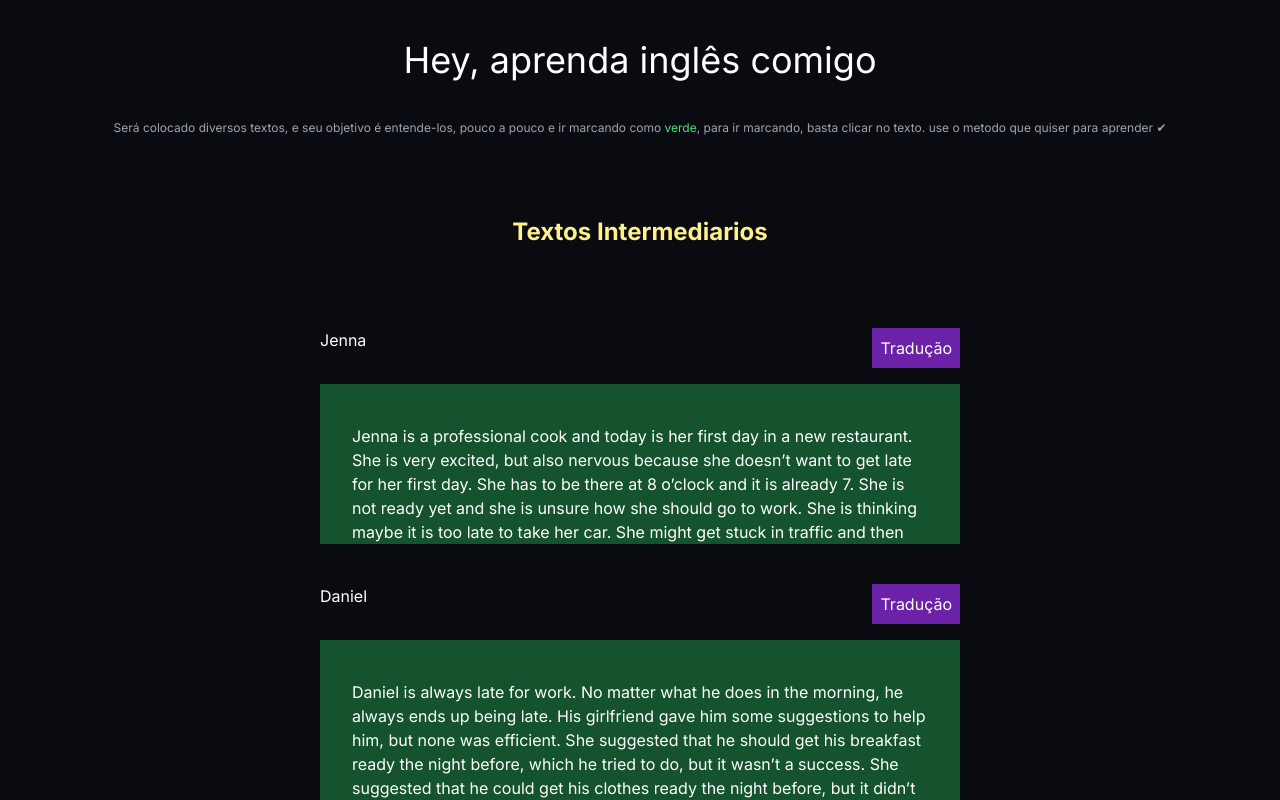
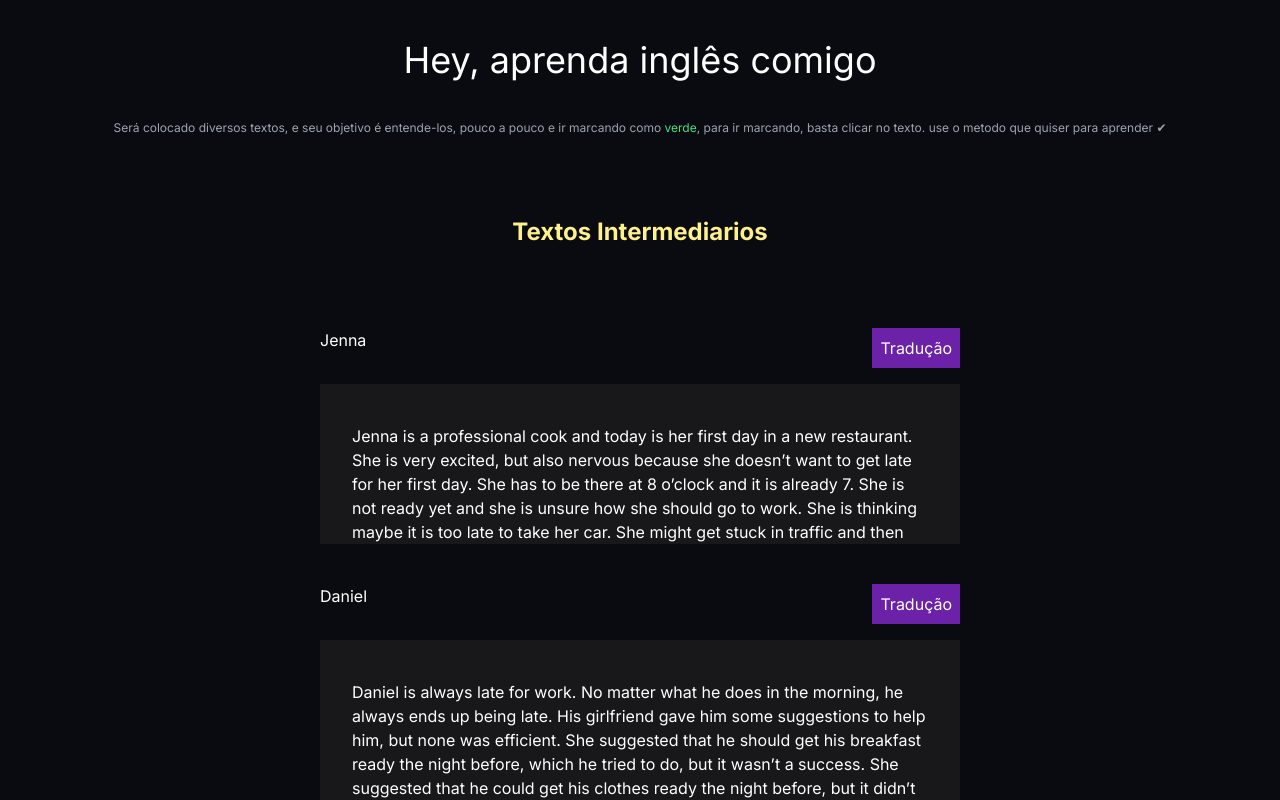
Before and after one commit to 87tawanzinho/learning-english-with-me, a Next.js app: page / in a window 1280 px wide. Shown: the top 800 px of the page. Built offline with nearby package versions, Linux system fonts and the light colour scheme.

Commit message:
resolving bug

```diff
--- a/app/components/Texts.tsx
+++ b/app/components/Texts.tsx
@@ -64,7 +64,7 @@ export default function Texts() {
               handleText(item.id);
             }}
             className={`${
-              texts.includes(item.id) ? "bg-zinc-900" : "bg-green-900"
+              !texts.includes(item.id) ? "bg-zinc-900" : "bg-green-900"
             } w-11/12 lg:w-1/2 h-40 mt-4 relative overflow-y-auto pt-10 px-8 mt-10 pb-8`}
           >
             <p>
```
